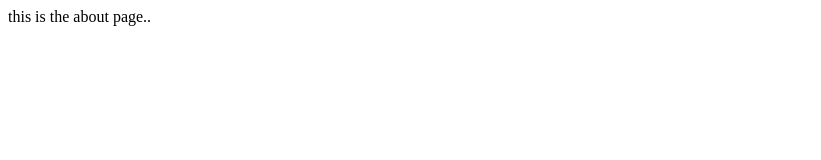
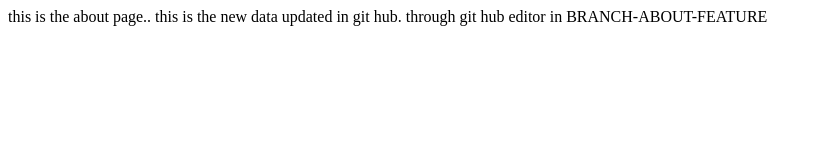
Before and after one commit to shashankdehury/git-course-repo, a website: page about.html in a window 1280 px wide. Shown: the whole page, without its empty margins (0-821 px from the left). Drawn offline with Linux system fonts and the light colour scheme.

Commit message:
test3 about.html

```diff
--- a/about.html
+++ b/about.html
@@ -2,5 +2,11 @@
 <html>
      <body>
           this is the about page..
+          <html>
+  <body>
+this is the new data updated in git hub. through git hub editor in BRANCH-ABOUT-FEATURE
+</body>
+
+</html>
      </body>
 </html>
```
